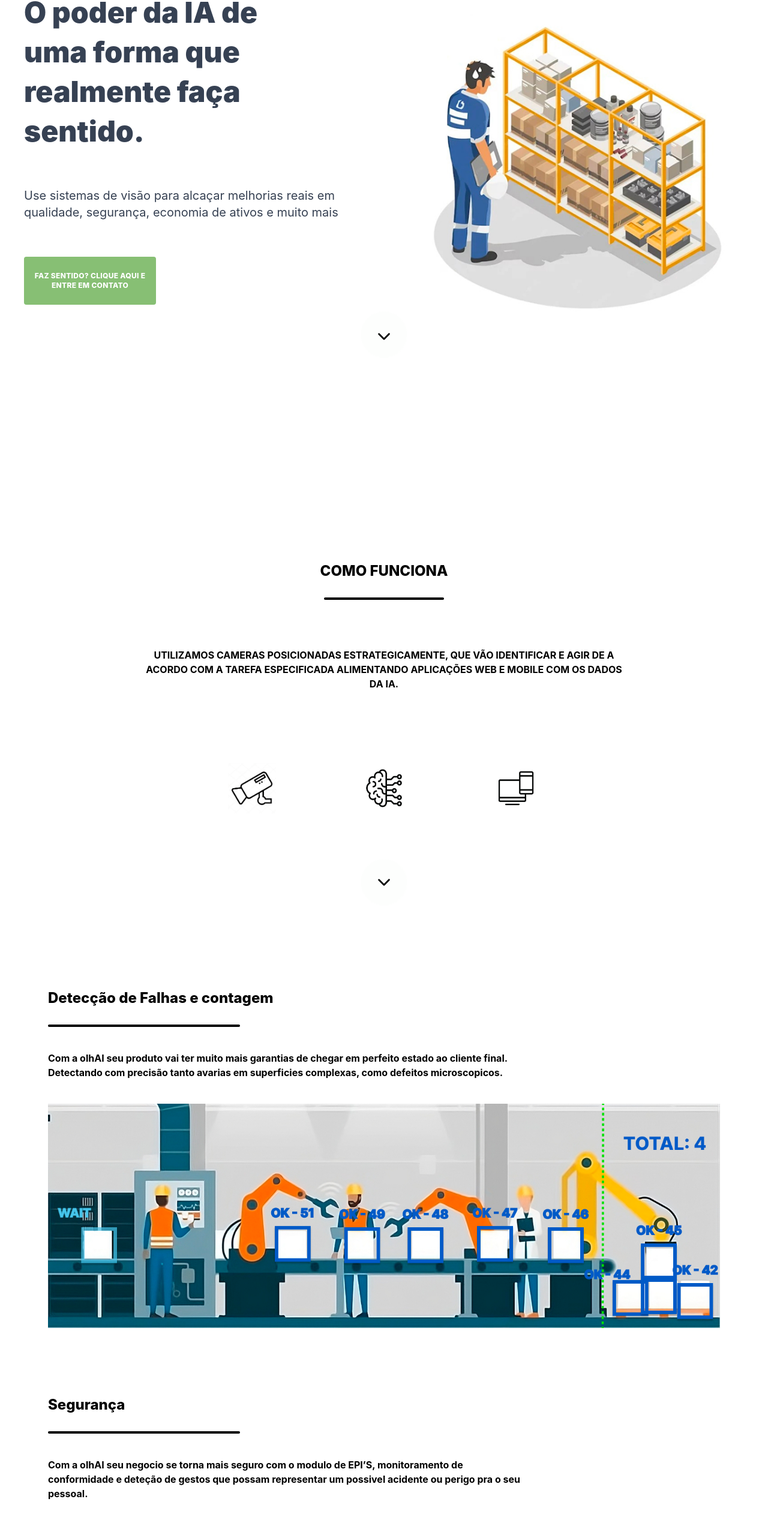
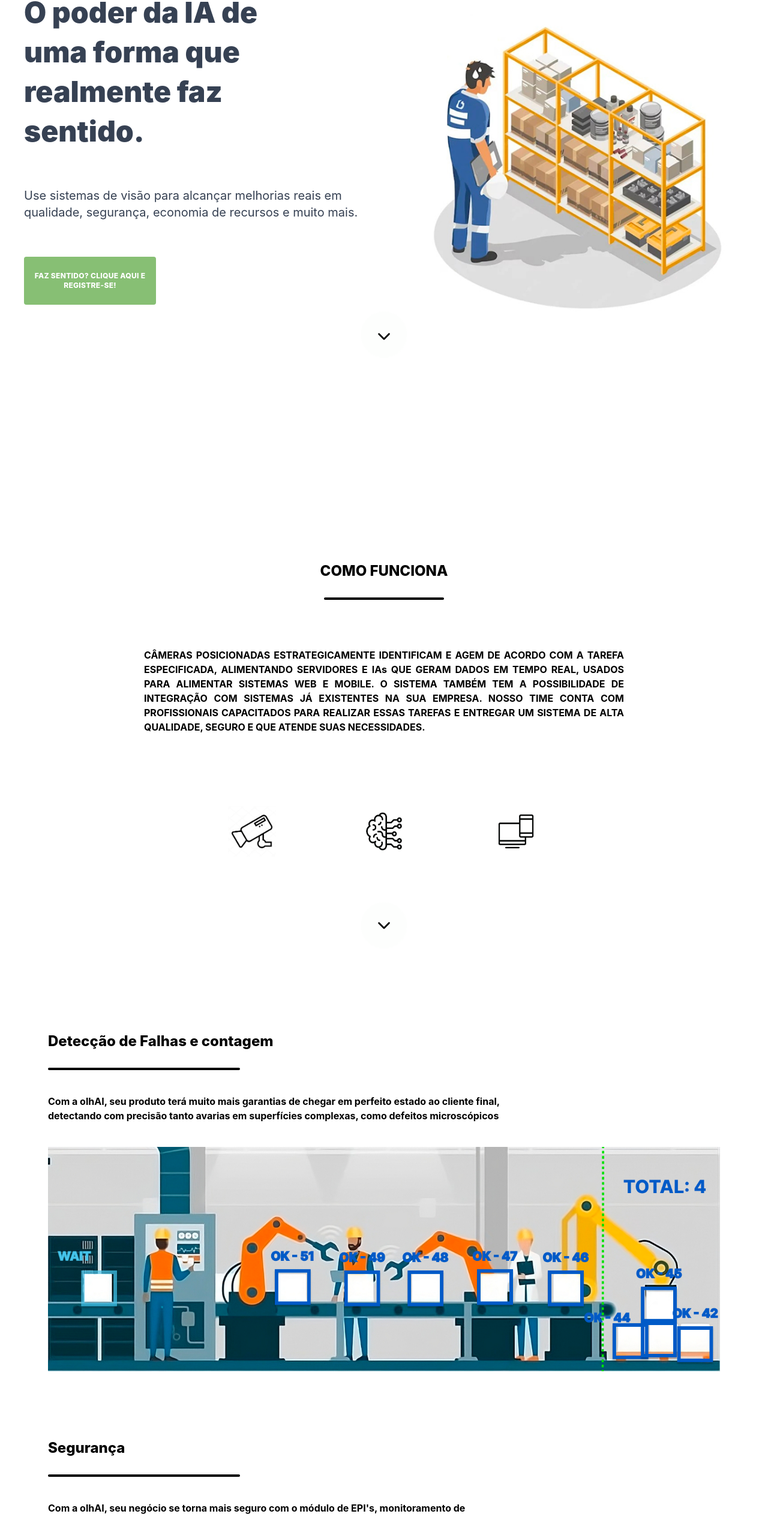
Before and after one commit to gutembergsa/gv-landing-page, a React (Vite) app: page / in a window 1280 px wide. Shown: the part 212-2741 px from the top of the page at 60% size. Built offline with nearby package versions, Linux system fonts and the light colour scheme.

Commit message:
improving site content 1

```diff
--- a/index.html
+++ b/index.html
@@ -2,6 +2,16 @@
 <html lang="en">
   <head>
     <meta charset="UTF-8" />
+
+    <meta property="og:title" content="olhAI" />
+    <meta
+      property="og:description"
+      content="IA que faz sentido para o seu negocio."
+    />
+    <meta property="og:image" content="/src/assets/image_8.jpg" />
+    <meta property="og:url" content="https://olhai.tech" />
+    <meta property="og:type" content="website" />
+
     <link rel="icon" href="/src/assets/favicon/favicon-32x32.png" />
     <link rel="icon" href="/src/assets/favicon/favicon-16x16.png" />
     <link href="/src/Styles/global.css" rel="stylesheet" />
--- a/src/Views/Home/Components/CardGroupFlex.tsx
+++ b/src/Views/Home/Components/CardGroupFlex.tsx
@@ -16,9 +16,9 @@ const CardGroupFlex = ({ scrollRef }: CardGroupFlexType) => {
         <div className=" mb-20 pl-20 pr-20 max-md:pl-5 max-md:pr-5">
           <BaseTitleForExemples text="Detecção de Falhas e contagem" />
           <p className="max-w-200 w-full  mt-10 text-base font-bold h-[120px] max-2xl:h-auto">
-            Com a olhAI seu produto vai ter muito mais garantias de chegar em
-            perfeito estado ao cliente final. Detectando com precisão tanto
-            avarias em superficies complexas, como defeitos microscopicos.
+            Com a olhAI, seu produto terá muito mais garantias de chegar em
+            perfeito estado ao cliente final, detectando com precisão tanto
+            avarias em superfícies complexas, como defeitos microscópicos
           </p>
           <img
             src={exempleImages['exemple_quality'].image}
@@ -29,9 +29,9 @@ const CardGroupFlex = ({ scrollRef }: CardGroupFlexType) => {
         <div className="mb-20 pl-20 pr-20 max-md:pl-5 max-md:pr-5">
           <BaseTitleForExemples text="Segurança" />
           <p className="max-w-200 w-full  mt-10 text-base font-bold h-[120px] max-2xl:h-auto">
-            Com a olhAI seu negocio se torna mais seguro com o modulo de EPI’S,
-            monitoramento de conformidade e deteção de gestos que possam
-            representar um possivel acidente ou perigo pra o seu pessoal.
+            Com a olhAI, seu negócio se torna mais seguro com o módulo de EPI's,
+            monitoramento de conformidade e detecção de gestos que possam
+            representar um possível acidente ou perigo para o seu pessoal.
           </p>
           <img
             src={exempleImages['exemple_security'].image}
@@ -43,9 +43,9 @@ const CardGroupFlex = ({ scrollRef }: CardGroupFlexType) => {
         <div className="mb-20 pl-20 pr-20 max-md:pl-5 max-md:pr-5">
           <BaseTitleForExemples text="Produtividade e Ergonomia" />
           <p className="max-w-200 w-full mt-10 text-base font-bold h-[120px] max-2xl:h-auto">
-            Com a olhAI seu time tem um apoio que garante o bem estar e analisa
-            tanto gestos como o movimento corporal, gerando insights valiosos
-            sobre o desempenho e performance do time em tempo real.
+            Com a olhAI, seu time conta com um apoio que garante o bem-estar e
+            analisa tanto gestos quanto o movimento corporal, gerando insights
+            valiosos sobre o desempenho e a performance do time em tempo real.
           </p>
           <img
             src={exempleImages['exemple_ergonomy'].image}
@@ -53,30 +53,6 @@ const CardGroupFlex = ({ scrollRef }: CardGroupFlexType) => {
             className="object-contain mt-10 m-auto max-h-[514px] w-[1400px]"
           />
         </div>
-        {/* <div className="">
-          <CardHome1
-            title="Segurança"
-            content="Com a olhAI seu negocio se torna mais seguro com o modulo de EPI’S, monitoramento de conformidade
-     e deteção de gestos que possam representar um possivel acidente ou perigo pra o seu pessoal. "
-          />
-          <img
-            src={exempleImages['exemple_security'].image}
-            alt="security"
-            className="object-contain m-auto max-h-[514px] w-[1400px] max-md:w-[90%]"
-          />
-        </div>
-        <div className="">
-          <CardHome1
-            title="Produtividade e Ergonomia"
-            content="Com a olhAI seu time tem um apoio que garante o bem estar e analisa tanto gestos como
-    o movimento corporal, gerando insights valiosos sobre o desempenho e performance do time em tempo real."
-          />
-          <img
-            src={exempleImages['exemple_ergonomy'].image}
-            alt="security"
-            className="object-contain m-auto max-h-[514px] w-[1400px] max-md:w-[90%]"
-          />
-        </div> */}
       </div>
     </div>
   )
--- a/src/Views/Home/Home.tsx
+++ b/src/Views/Home/Home.tsx
@@ -71,14 +71,14 @@ const Home = () => {
           <div className="relative flex justify-center space-x-20 max-lg:space-x-0">
             <div>
               <h1 className="text-5xl/snug text-gray-700 font-black max-w-120 w-full max-xl:leading-15 max-lg:leading-13 max-md:leading-10 max-md:text-3xl max-md:m-auto h-base:text-4xl/[40px]">
-                O poder da IA de uma forma que realmente faça sentido.
+                O poder da IA de uma forma que realmente faz sentido.
               </h1>
               <h2 className="max-w-150 w-full text-xl text-gray-700 mt-15 mb-15  max-md:text-lg max-md:mt-15 max-md:mb-15 h-base:mt-12 h-base:mb-12">
-                Use sistemas de visão para alcaçar melhorias reais em qualidade,
-                segurança, economia de ativos e muito mais
+                Use sistemas de visão para alcançar melhorias reais em
+                qualidade, segurança, economia de recursos e muito mais.
               </h2>
               <Button
-                content="FAZ SENTIDO? CLIQUE AQUI E ENTRE EM CONTATO"
+                content="FAZ SENTIDO? CLIQUE AQUI E REGISTRE-SE!"
                 onClick={() => navigate('/subscribe')}
               />
             </div>
@@ -102,10 +102,14 @@ const Home = () => {
         <section className="mt-100 max-sm:mb-60">
           <div className="relative text-center max-lg:mb-0 pl-10 pr-10">
             <BaseTitle scrollRef={scrollToRef1} text="COMO FUNCIONA" />
-            <p className="max-w-200 w-full m-auto mt-20 text-base font-bold max-sm:mt-10 max-sm:mb-20">
-              UTILIZAMOS CAMERAS POSICIONADAS ESTRATEGICAMENTE, QUE VÃO
-              IDENTIFICAR E AGIR DE A ACORDO COM A TAREFA ESPECIFICADA
-              ALIMENTANDO APLICAÇÕES WEB E MOBILE COM OS DADOS DA IA.
+            <p className="max-w-200 w-full m-auto mt-20 text-base text-justify font-bold max-sm:mt-10 max-sm:mb-20">
+              CÂMERAS POSICIONADAS ESTRATEGICAMENTE IDENTIFICAM E AGEM DE ACORDO
+              COM A TAREFA ESPECIFICADA, ALIMENTANDO SERVIDORES E IAs QUE GERAM
+              DADOS EM TEMPO REAL, USADOS PARA ALIMENTAR SISTEMAS WEB E MOBILE.
+              O SISTEMA TAMBÉM TEM A POSSIBILIDADE DE INTEGRAÇÃO COM SISTEMAS JÁ
+              EXISTENTES NA SUA EMPRESA. NOSSO TIME CONTA COM PROFISSIONAIS
+              CAPACITADOS PARA REALIZAR ESSAS TAREFAS E ENTREGAR UM SISTEMA DE
+              ALTA QUALIDADE, SEGURO E QUE ATENDE SUAS NECESSIDADES.
             </p>
             <p className="flex justify-center gap-35 mt-30 mb-60 max-md:gap-10 max-md:mt-20 max-sm:mb-25 h-xl:mb-25 h-lg:mb-10">
               <img src={cam_image} alt="can" className="w-20" />
@@ -133,11 +137,11 @@ const Home = () => {
             <p className="text-2xl font-black">Mini Demo</p>
             <div className="w-40 h-1 bg-black rounded-2xl  mt-3 mb-10 max-md:w-30 max-md:mb-6 max-sm:w-27"></div>
             <p className="text-lg font-medium max-md:text-base">
-              A OlhAI possui um time de especialistas que junto com você irão
-              entender e trazer soluções para seu negocio. <br />
+              A OlhAI possui um time de especialistas que, junto com você, irão
+              entender e trazer soluções para o seu negócio. <br />
               <span className="text-white text-base/10 font-bold max-md:leading-4">
                 {' '}
-                Veja aqui nosso modulo de contagem em ação.
+                Veja aqui nosso módulo de contagem em ação.
               </span>
             </p>
           </div>
--- a/src/Views/Subscribe/Subscribe.tsx
+++ b/src/Views/Subscribe/Subscribe.tsx
@@ -34,7 +34,7 @@ const Subscribe = () => {
               Entre em contato e vamos resolver junto as dores da sua
               empresa.{' '}
             </p>
-            <p className="mt-5 text-xl/snug text-zinc-200 font-black max-w-150 w-full max-xl:leading-8 max-xl:text-lg max-xl:max-w-110">
+            <p className="mt-5 text-xl/snug text-white font-black max-w-150 w-full max-xl:leading-8 max-xl:text-lg max-xl:max-w-110">
               Sua solução em sistema de visão, customizada e feita sob medida
               esta aqui!
             </p>
@@ -42,7 +42,7 @@ const Subscribe = () => {
           <img
             src={accident_img}
             alt="accident_img"
-            className="w-120 h-120  max-xl:w-90 max-xl:h-90  max-lg:w-70 max-lg:h-70 max-md:hidden"
+            className="w-120 h-120  max-2xl:w-100 max-2xl:h-100  max-xl:w-90 max-xl:h-90  max-lg:w-70 max-lg:h-70 max-md:hidden"
           />
         </div>
         <form onSubmit={handleSubmit(onSubmit)}>
@@ -50,7 +50,7 @@ const Subscribe = () => {
             <div className="border-b border-gray-900/10 pb-12">
               <h2 className="text-base/7 font-semibold text-gray-900 max-md:text-md">
                 Nos de a oportunidade de entender seu problema e mostrar todas
-                as possibilidades de solução.
+                as possibilidades de a olhAI tem a oferecer.
               </h2>
               <p className="mt-1 text-sm/6 text-gray-600 max-md:text-2sm">
                 Informe os seus dados de contato para que possamos conversar.
@@ -62,7 +62,7 @@ const Subscribe = () => {
                     htmlFor="name"
                     className="block text-sm/6 font-medium text-gray-900"
                   >
-                    Nome
+                    Nome <span className="text-rose-800">*</span>
                   </label>
                   <div className="mt-2">
                     <input
@@ -80,11 +80,12 @@ const Subscribe = () => {
                     htmlFor="company"
                     className="block text-sm/6 font-medium text-gray-900"
                   >
-                    Empresa
+                    Empresa <span className="text-rose-800">*</span>
                   </label>
                   <div className="mt-2">
                     <input
                       {...register('company')}
+                      required
                       type="text"
                       autoComplete="family-name"
                       className="block w-full rounded-md bg-white px-3 py-1.5 text-base text-gray-900 outline-1 -outline-offset-1 outline-gray-300 placeholder:text-gray-400 focus:outline-2 focus:-outline-offset-2 focus:outline-[#87BF74] autofill-white sm:text-sm/6"
@@ -97,11 +98,12 @@ const Subscribe = () => {
                     htmlFor="email"
                     className="block text-sm/6 font-medium text-gray-900"
                   >
-                    Email
+                    Email <span className="text-rose-800">*</span>
                   </label>
                   <div className="mt-2">
                     <input
                       {...register('email')}
+                      required
                       type="email"
                       autoComplete="email"
                       className="block w-full rounded-md bg-white px-3 py-1.5 text-base text-gray-900 outline-1 -outline-offset-1 outline-gray-300 placeholder:text-gray-400 focus:outline-2 focus:-outline-offset-2 focus:outline-[#87BF74] autofill-white sm:text-sm/6"
@@ -114,7 +116,7 @@ const Subscribe = () => {
                     htmlFor="phone"
                     className="block text-sm/6 font-medium text-gray-900"
                   >
-                    Telefone
+                    Telefone <span className="text-rose-800">*</span>
                   </label>
                   <div className="mt-2 grid grid-cols-1">
                     <input
```
Also changed, not shown: src/assets/image_8.jpg (added).
